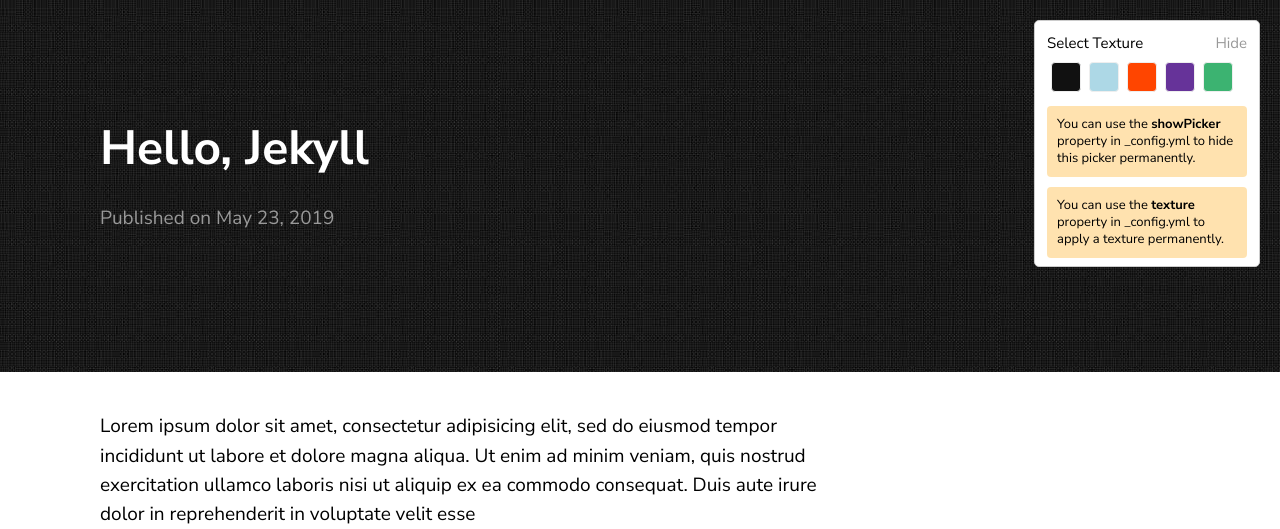
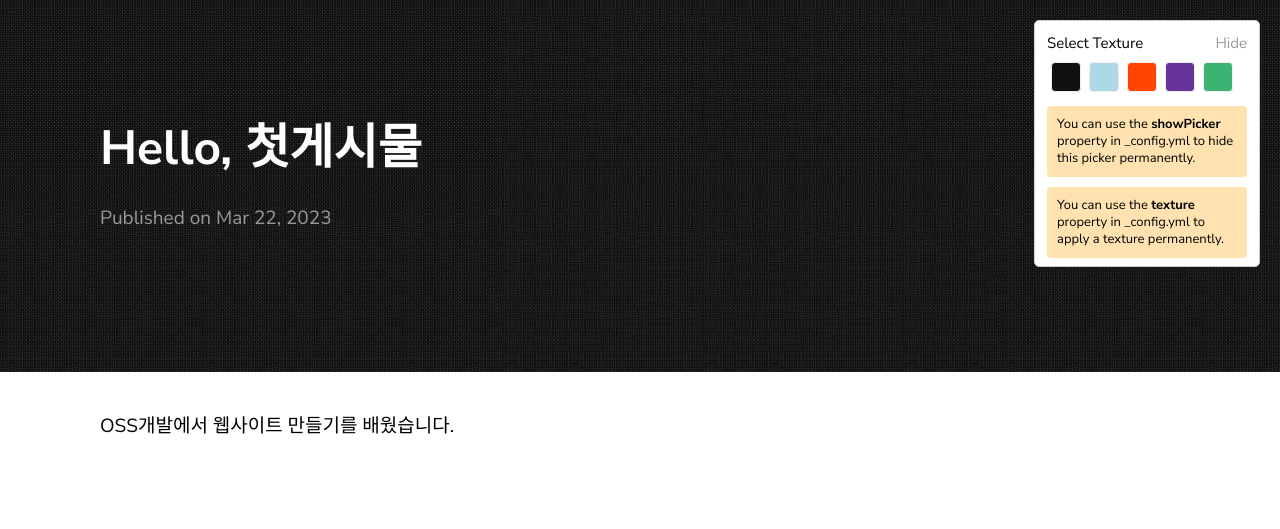
Before and after one commit to Dayy9984/Dayy9984.github.io, a Jekyll site: the page built from _posts/2019-05-23-welcome-to-jekyll.markdown, in a window 1280 px wide. Shown: the top 529 px of the page. Built offline with Jekyll 4.4.1, drawn with Linux system fonts in a browser that asks for light colours; some of the changed text lies outside the part shown; grey boxes are pictures that could not be loaded.

Commit message:
Update 2019-05-23-welcome-to-jekyll.markdown

```diff
--- a/_posts/2019-05-23-welcome-to-jekyll.markdown
+++ b/_posts/2019-05-23-welcome-to-jekyll.markdown
@@ -1,14 +1,6 @@
 ---
 layout: post
-title:  "Hello, Jekyll"
-date:   2019-05-23 21:03:36 +0530
+title:  "Hello, 첫게시물 "
+date:   2023-03-22 21:03:36
 ---
-Lorem ipsum dolor sit amet, consectetur adipisicing elit, sed do eiusmod tempor incididunt ut labore et dolore magna aliqua. Ut enim ad minim veniam, quis nostrud exercitation ullamco laboris nisi ut aliquip ex ea commodo consequat. Duis aute irure dolor in reprehenderit in voluptate velit esse
-
-![texture theme preview](https://images.unsplash.com/photo-1500322969630-a26ab6eb64cc?ixlib=rb-1.2.1&ixid=eyJhcHBfaWQiOjEyMDd9&w=1000&q=80)
-
-Check out the [Jekyll docs][jekyll-docs] for more info on how to get the most out of Jekyll. File all bugs/feature requests at [Jekyll’s GitHub repo][jekyll-gh]. If you have questions, you can ask them on [Jekyll Talk][jekyll-talk].
-
-[jekyll-docs]: https://jekyllrb.com/docs/home
-[jekyll-gh]:   https://github.com/jekyll/jekyll
-[jekyll-talk]: https://talk.jekyllrb.com/
+OSS개발에서 웹사이트 만들기를 배웠습니다.
```
